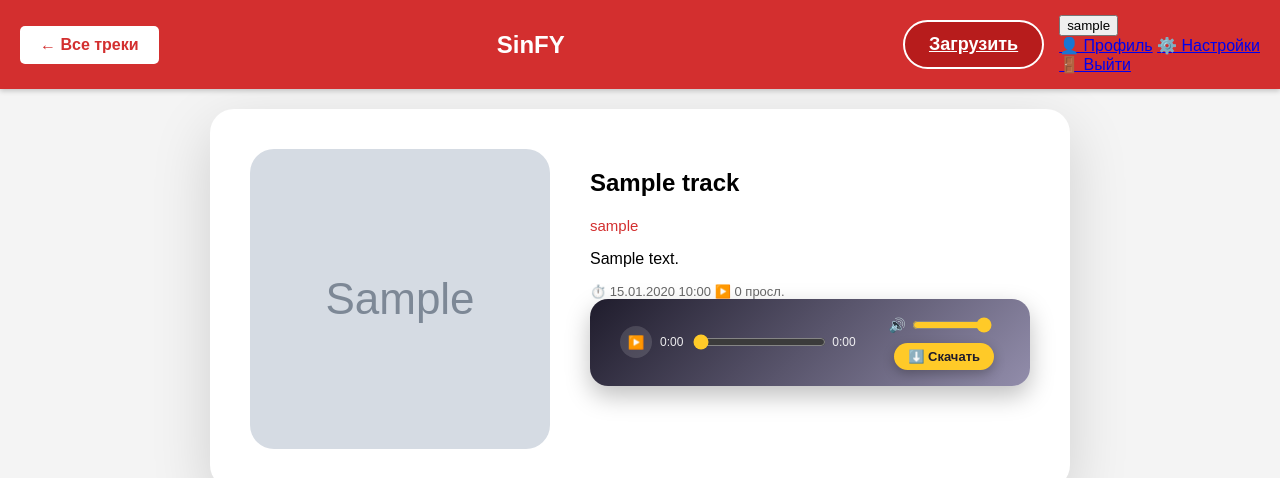
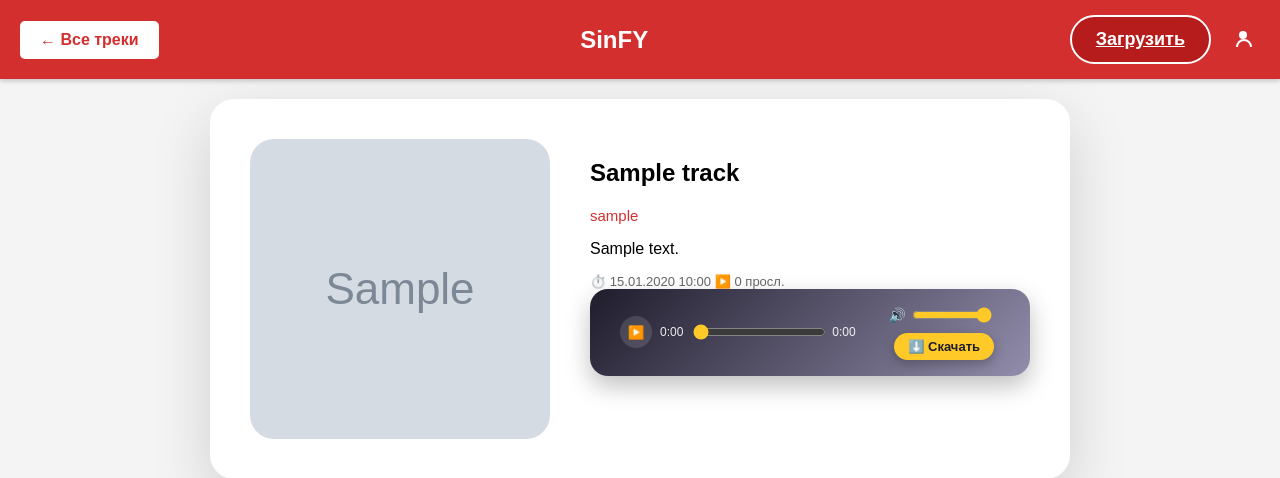
Before and after one commit to RyzMax/SinFY, a PHP site: page /track.php?id=1 in a window 1280 px wide. Shown: the top 478 px of the page. Run offline with PHP 8.4, Linux system fonts and the light colour scheme; the visitor is signed in with stand-in values (Sample User, id 1); tables that the repository leaves empty or names only in its code hold one stand-in row (values such as "Sample post"); grey boxes marked "Sample" are stand-in pictures; data that the repository does not hold is empty; some web fonts are replaced.

Commit message:
optimisation

```diff
--- a/dashboard.php
+++ b/dashboard.php
@@ -105,7 +105,7 @@ window.dashboardData = {
     <header class="header">
         <h1>Дашборд</h1>
         <div>
-            <a href="moderation.php" class="back-btn">Модерация</a>
+            <a href="admin_reports.php" class="back-btn">Модерация</a>
             <a href="index.php" class="back-btn">На сайт</a>
         </div>
     </header>
--- a/profile.php
+++ b/profile.php
@@ -160,9 +160,6 @@ if ($_SERVER['REQUEST_METHOD'] === 'POST' && isset($_POST['delete_track_id']) &&
             <?php endif; ?>
         </form>
     <?php endif; ?>
-            <?php if ($isOwnProfile): ?>
-                <a href="settings.php" class="edit-profile-btn">Редактировать профиль</a>
-            <?php endif; ?>
         </div>
     </section>
 
--- a/style.css
+++ b/style.css
@@ -34,6 +34,80 @@ body {
     display: flex;
     align-items: center;
     gap: 15px;
+}
+
+
+.user-dropdown {
+    position: absolute;
+    top: 100%;
+    right: 0;
+    background: white;
+     font-family: Arial, sans-serif;
+    border-radius: 8px;
+    box-shadow: 0 8px 25px rgba(0,0,0,0.15);
+    min-width: 180px;
+    opacity: 0;
+    visibility: hidden;
+    transform: translateY(-10px);
+    transition: all 0.3s ease;
+    z-index: 1000;
+}
+
+.user-dropdown.active {
+    opacity: 1;
+    visibility: visible;
+    transform: translateY(0);
+}
+
+.dropdown-item {
+    display: block;
+    padding: 12px 16px;
+    color: #333;
+    text-decoration: none;
+    font-size: 14px;
+    transition: background 0.2s;
+}
+
+.dropdown-item:hover {
+    background: #f5f5f5;
+}
+
+.dropdown-divider {
+    height: 1px;
+    background: #eee;
+    margin: 4px 0;
+}
+
+.user-menu {
+    position: relative;
+}
+
+.user-icon {
+    background: none;
+    border: none;
+    color: white;
+    cursor: pointer;
+    padding: 5px;
+    border-radius: 50%;
+    transition: background 0.3s;
+}
+
+.user-icon:hover {
+    background: rgba(255,255,255,0.1);
+}
+
+.user-icon svg {
+    display: block;
+}
+
+@media (max-width: 768px) {
+    .main-layout { flex-direction: column; }
+    .genres-sidebar {
+        width: 100%;
+        height: auto;
+        position: static;
+    }
+    .music-content { max-width: 100%; }
 }
 
 /* ================= UPLOAD ================= */
--- a/track.php
+++ b/track.php
@@ -453,17 +453,28 @@ try {
             <a href="upload.php" class="upload-btn">Загрузить</a>
         <?php endif; ?>
         <div class="user-menu">
-            <button class="user-icon" id="userBtn"><?php echo $currentUser ? htmlspecialchars($currentUser['login']) : '👤'; ?></button>
+            <button class="user-icon" id="userBtn">
+                <svg viewBox="0 0 24 24" width="24" height="24">
+                    <circle cx="12" cy="7" r="4" fill="currentColor"/>
+                    <path d="M20,19c0-3.87-3.13-7-7-7s-7,3.13-7,7" stroke="currentColor" stroke-width="2" fill="none"/>
+                </svg>
+            </button>
+
             <div class="user-dropdown" id="userDropdown">
-                <?php if ($currentUser): ?>
-                    <a href="profile.php">👤 Профиль</a>
-                    <a href="settings.php">⚙️ Настройки</a>
+                <?php if (!empty($_SESSION['user_id'])): ?>
+                    <?php if ($isAdmin): ?>
+                        <a href="dashboard.php" class="dropdown-item">📊 Дашборд</a>
+                        <a href="admin_reports.php" class="dropdown-item">🔍 Модерация комментариев</a>
+                    <?php endif; ?>
+                    <a href="profile.php" class="dropdown-item">👤 Профиль</a>
+                    <a href="settings.php" class="dropdown-item">⚙️ Настройки</a>
                     <div class="dropdown-divider"></div>
-                    <a href="logout.php">🚪 Выйти</a>
+                    <a href="logout.php" class="dropdown-item">🚪 Выйти</a>
                 <?php else: ?>
-                    <a href="login.php">🔐 Войти/Регистрация</a>
+                    <a href="login.php" class="dropdown-item">🔐 Войти/Регистрация</a>
                 <?php endif; ?>
             </div>
+        </div>
         </div>
     </div>
 </header>
```
Also changed, not shown: upload.php (+4 -5 lines), uploads/covers/cover_69ad4eaf999b5.png (added), 1 other file.
